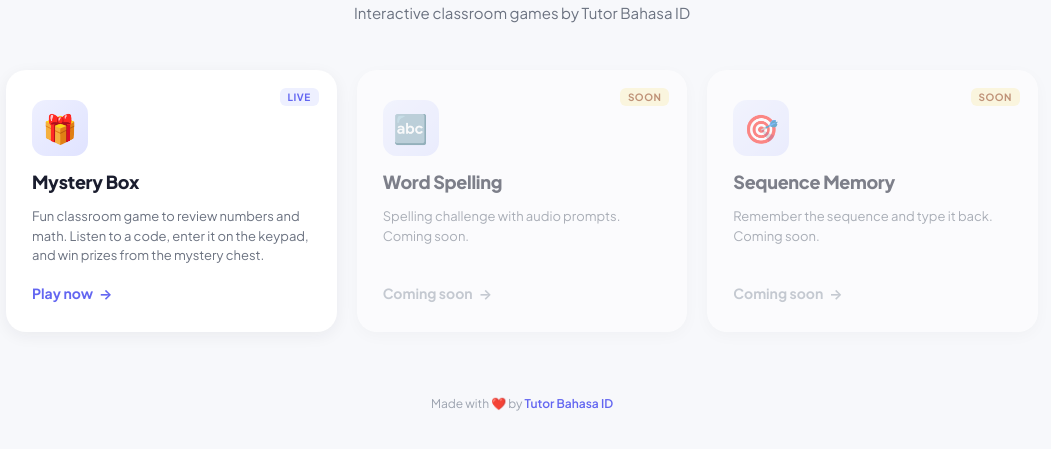
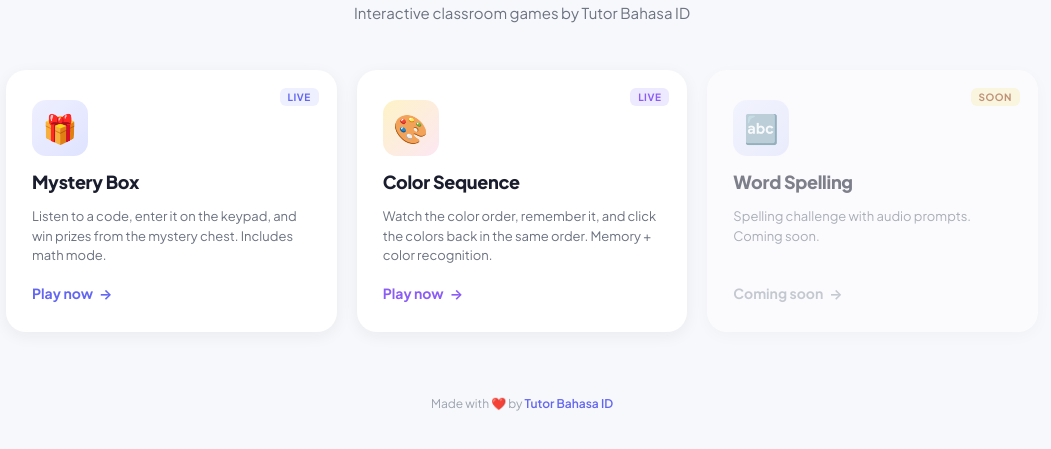
Before and after one commit to tutorbahasaid/games, a plain HTML site: page index.html in a window 1280 px wide. Shown: the part 157-606 px from the top of the page, without its empty margins (118-1169 px from the left). Drawn offline with Linux system fonts and the light colour scheme.

Commit message:
Update index.html

```diff
--- a/index.html
+++ b/index.html
@@ -82,6 +82,16 @@
     background: linear-gradient(135deg, #eef0ff, #e0e3ff);
     color: #6366f1;
   }
+  .game-card.color-card .icon {
+    background: linear-gradient(135deg, #fef3c7, #fce7f3);
+  }
+  .game-card.color-card:hover:not(.disabled) {
+    border-color: #8b5cf6;
+    box-shadow: 0 16px 40px rgba(139,92,246,0.18);
+  }
+  .game-card.color-card .play-btn {
+    color: #8b5cf6;
+  }
   .game-card h3 {
     font-size: 18px;
     font-weight: 800;
@@ -128,6 +138,10 @@
     letter-spacing: 0.5px;
     text-transform: uppercase;
   }
+  .game-card .badge.live-color {
+    background: #ede9fe;
+    color: #8b5cf6;
+  }
   .game-card .badge.coming {
     background: #fef3c7;
     color: #92400e;
@@ -166,24 +180,25 @@
         <span class="badge">Live</span>
         <div class="icon">🎁</div>
         <h3>Mystery Box</h3>
-        <p>Fun classroom game to review numbers and math. Listen to a code, enter it on the keypad, and win prizes from the mystery chest.</p>
+        <p>Listen to a code, enter it on the keypad, and win prizes from the mystery chest. Includes math mode.</p>
         <span class="play-btn">Play now</span>
       </a>
 
-      <!-- Placeholder game berikutnya -->
+      <!-- Color Sequence -->
+      <a href="color-sequence/" class="game-card color-card">
+        <span class="badge live-color">Live</span>
+        <div class="icon">🎨</div>
+        <h3>Color Sequence</h3>
+        <p>Watch the color order, remember it, and click the colors back in the same order. Memory + color recognition.</p>
+        <span class="play-btn">Play now</span>
+      </a>
+
+      <!-- Placeholder -->
       <div class="game-card disabled">
         <span class="badge coming">Soon</span>
         <div class="icon">🔤</div>
         <h3>Word Spelling</h3>
         <p>Spelling challenge with audio prompts. Coming soon.</p>
-        <span class="play-btn">Coming soon</span>
-      </div>
-
-      <div class="game-card disabled">
-        <span class="badge coming">Soon</span>
-        <div class="icon">🎯</div>
-        <h3>Sequence Memory</h3>
-        <p>Remember the sequence and type it back. Coming soon.</p>
         <span class="play-btn">Coming soon</span>
       </div>
     </div>
```
